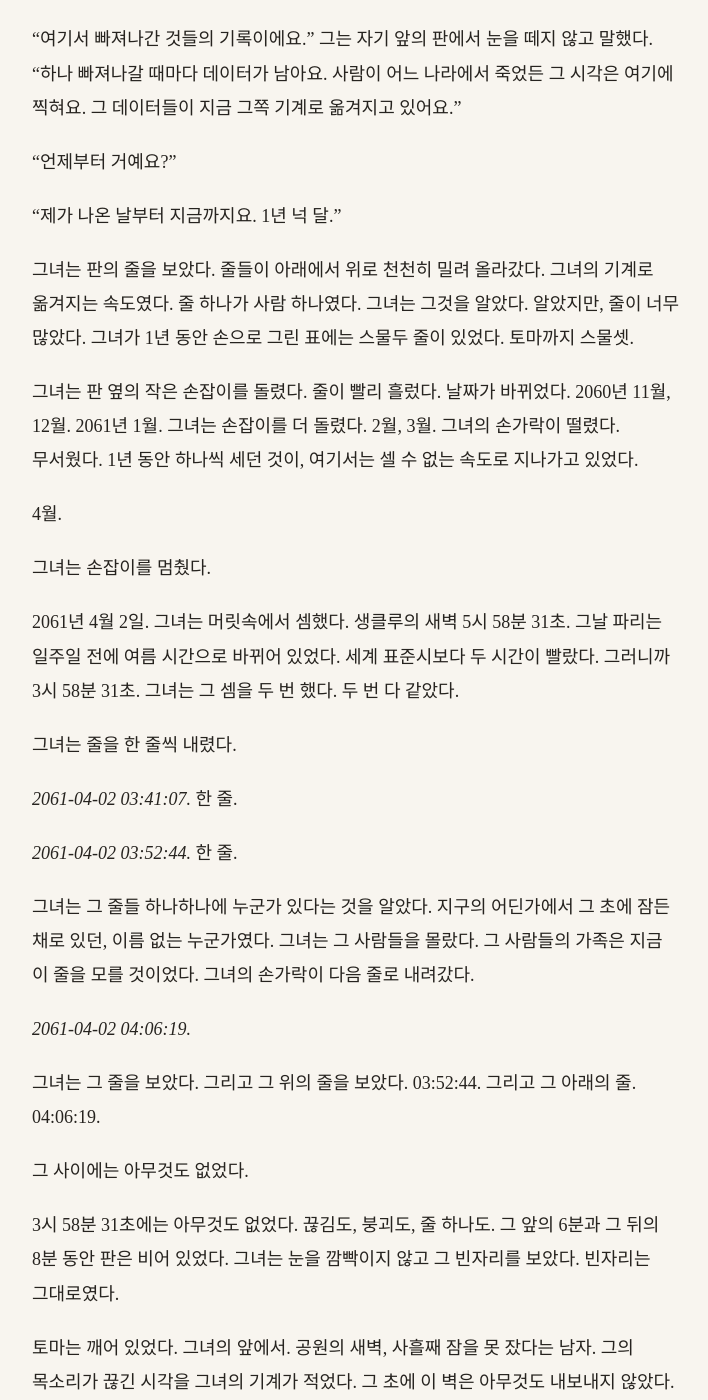
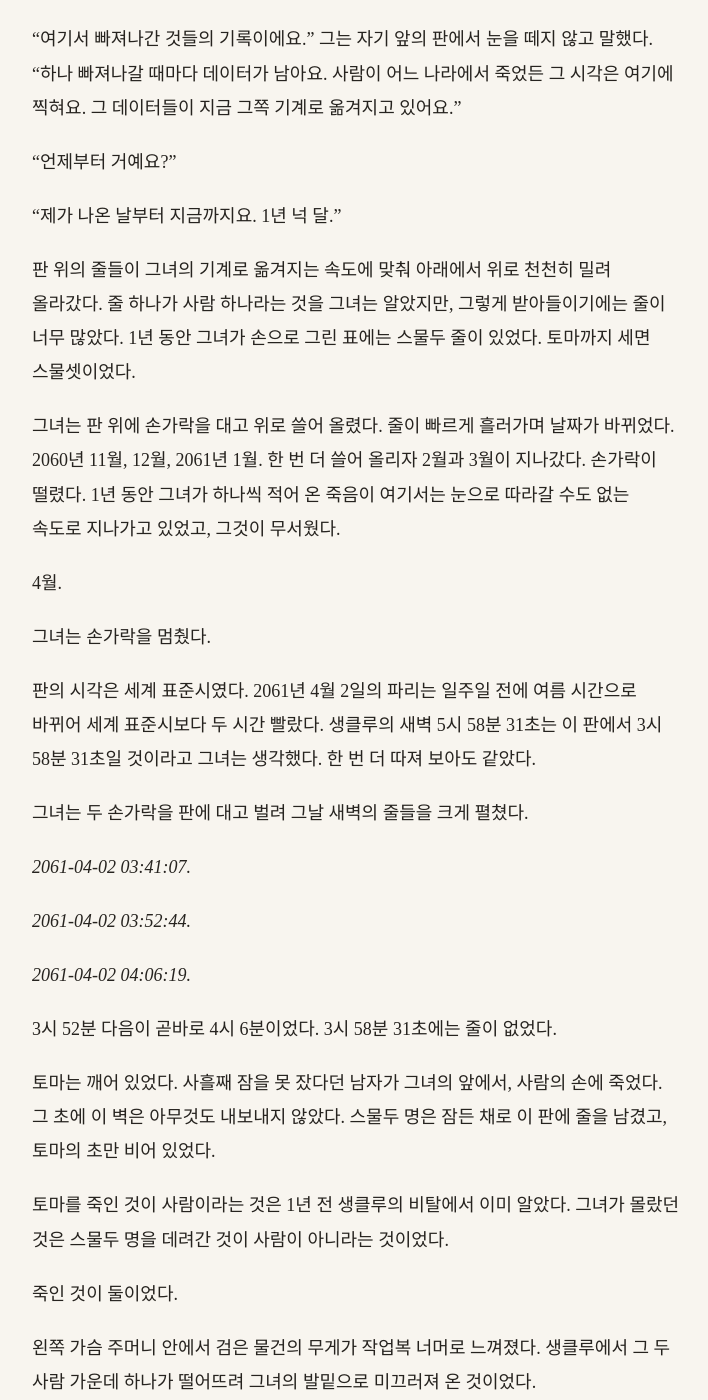
Before and after one commit to kangkkang/writer_s1_public, a Jekyll site: the page built from vol1/033.md, in a window 1280 px wide and 1400 px high, scrolled down 23100 px. Shown: the whole window, without its empty margins (284-992 px from the left). Built offline with Jekyll 4.4.1, drawn with Linux system fonts in a browser that asks for light colours; our own code applies the rules of GitHub Pages for plain Markdown files; some of the changed text lies outside the part shown.

Commit message:
Update from https://github.com/kangkkang/writer_s1/commit/5ed46c2b52a5f3196fcdff9c399f418166a8a5f8

```diff
--- a/vol1/033.md
+++ b/vol1/033.md
@@ -466,46 +466,34 @@
 
 "제가 나온 날부터 지금까지요. 1년 넉 달."
 
-그녀는 판의 줄을 보았다. 줄들이 아래에서 위로 천천히 밀려 올라갔다. 그녀의 기계로 옮겨지는 속도였다. 줄 하나가 사람 하나였다. 그녀는 그것을 알았다. 알았지만, 줄이 너무 많았다. 그녀가 1년 동안 손으로 그린 표에는 스물두 줄이 있었다. 토마까지 스물셋.
+판 위의 줄들이 그녀의 기계로 옮겨지는 속도에 맞춰 아래에서 위로 천천히 밀려 올라갔다. 줄 하나가 사람 하나라는 것을 그녀는 알았지만, 그렇게 받아들이기에는 줄이 너무 많았다. 1년 동안 그녀가 손으로 그린 표에는 스물두 줄이 있었다. 토마까지 세면 스물셋이었다.
 
-그녀는 판 옆의 작은 손잡이를 돌렸다. 줄이 빨리 흘렀다. 날짜가 바뀌었다. 2060년 11월, 12월. 2061년 1월. 그녀는 손잡이를 더 돌렸다. 2월, 3월. 그녀의 손가락이 떨렸다. 무서웠다. 1년 동안 하나씩 세던 것이, 여기서는 셀 수 없는 속도로 지나가고 있었다.
+그녀는 판 위에 손가락을 대고 위로 쓸어 올렸다. 줄이 빠르게 흘러가며 날짜가 바뀌었다. 2060년 11월, 12월, 2061년 1월. 한 번 더 쓸어 올리자 2월과 3월이 지나갔다. 손가락이 떨렸다. 1년 동안 그녀가 하나씩 적어 온 죽음이 여기서는 눈으로 따라갈 수도 없는 속도로 지나가고 있었고, 그것이 무서웠다.
 
 4월.
 
-그녀는 손잡이를 멈췄다.
+그녀는 손가락을 멈췄다.
 
-2061년 4월 2일. 그녀는 머릿속에서 셈했다. 생클루의 새벽 5시 58분 31초. 그날 파리는 일주일 전에 여름 시간으로 바뀌어 있었다. 세계 표준시보다 두 시간이 빨랐다. 그러니까 3시 58분 31초. 그녀는 그 셈을 두 번 했다. 두 번 다 같았다.
+판의 시각은 세계 표준시였다. 2061년 4월 2일의 파리는 일주일 전에 여름 시간으로 바뀌어 세계 표준시보다 두 시간 빨랐다. 생클루의 새벽 5시 58분 31초는 이 판에서 3시 58분 31초일 것이라고 그녀는 생각했다. 한 번 더 따져 보아도 같았다.
 
-그녀는 줄을 한 줄씩 내렸다.
+그녀는 두 손가락을 판에 대고 벌려 그날 새벽의 줄들을 크게 펼쳤다.
 
-*2061-04-02 03:41:07.* 한 줄.
+*2061-04-02 03:41:07.*
 
-*2061-04-02 03:52:44.* 한 줄.
-
-그녀는 그 줄들 하나하나에 누군가 있다는 것을 알았다. 지구의 어딘가에서 그 초에 잠든 채로 있던, 이름 없는 누군가였다. 그녀는 그 사람들을 몰랐다. 그 사람들의 가족은 지금 이 줄을 모를 것이었다. 그녀의 손가락이 다음 줄로 내려갔다.
+*2061-04-02 03:52:44.*
 
 *2061-04-02 04:06:19.*
 
-그녀는 그 줄을 보았다. 그리고 그 위의 줄을 보았다. 03:52:44. 그리고 그 아래의 줄. 04:06:19.
+3시 52분 다음이 곧바로 4시 6분이었다. 3시 58분 31초에는 줄이 없었다.
 
-그 사이에는 아무것도 없었다.
+토마는 깨어 있었다. 사흘째 잠을 못 잤다던 남자가 그녀의 앞에서, 사람의 손에 죽었다. 그 초에 이 벽은 아무것도 내보내지 않았다. 스물두 명은 잠든 채로 이 판에 줄을 남겼고, 토마의 초만 비어 있었다.
 
-3시 58분 31초에는 아무것도 없었다. 끊김도, 붕괴도, 줄 하나도. 그 앞의 6분과 그 뒤의 8분 동안 판은 비어 있었다. 그녀는 눈을 깜빡이지 않고 그 빈자리를 보았다. 빈자리는 그대로였다.
-
-토마는 깨어 있었다. 그녀의 앞에서. 공원의 새벽, 사흘째 잠을 못 잤다는 남자. 그의 목소리가 끊긴 시각을 그녀의 기계가 적었다. 그 초에 이 벽은 아무것도 내보내지 않았다.
-
-스물두 명은 잠든 채로 이 줄에 들어갔다. 그녀가 1년 동안 하나씩 센 사람들. 수면 기록의 선이 흐르다 평평해진 사람들. 그들의 마지막 데이터는 모두 이 판 어딘가에 하얀 글씨로 있었다. 이단이 배에서 그것을 하나도 빠짐없이 맞춰 보았다.
-
-토마의 초만 비어 있었다.
-
-토마를 죽인 것이 사람이라는 것을 그녀는 1년 전에 이미, 생클루의 비탈에서 알고 있었다. 짙은 옷을 입은 두 사람, 쓰러지는 몸, 아무도 소리 지르지 않던 새벽. 그녀는 사람이 사람을 죽였다는 것을 알았다. 그것을 기사로 쓸 수 없었을 뿐이었다.
+토마를 죽인 것이 사람이라는 것은 1년 전 생클루의 비탈에서 이미 알았다. 그녀가 몰랐던 것은 스물두 명을 데려간 것이 사람이 아니라는 것이었다.
 
 죽인 것이 둘이었다.
 
-그녀는 판에서 눈을 떼지 않았다. 왼쪽 가슴 주머니 안에서 검은 물건이 기록 기기의 빈자리에 혼자 기대어 있었다. 생클루에서 그녀의 발밑으로 미끄러져 온 것. 그 두 사람 가운데 하나가 떨어뜨린 것. 그것의 무게를 그녀는 작업복 너머로 느꼈다.
+왼쪽 가슴 주머니 안에서 검은 물건의 무게가 작업복 너머로 느껴졌다. 생클루에서 그 두 사람 가운데 하나가 떨어뜨려 그녀의 발밑으로 미끄러져 온 것이었다.
 
-등 뒤에서 이단의 손가락이 멈추지 않고 움직였다. 불빛의 벽이 거의 같은 순간에 한 번 숨을 쉬었다. 그리고 다시.
-
-그녀는 손잡이를 놓고, 판의 빈자리에 손가락 끝을 댔다. 유리가 미지근했다.
+등 뒤에서 이단이 쉬지 않고 키보드를 두드렸고, 불빛의 벽은 그사이에도 거의 같은 순간에 한 번씩 숨을 쉬었다. 그녀는 판의 빈자리에 손가락 끝을 댔다.
 
 문 위의 벽에 뜬 숫자가 넘어가고 있었다. *00:41:12.*
```
